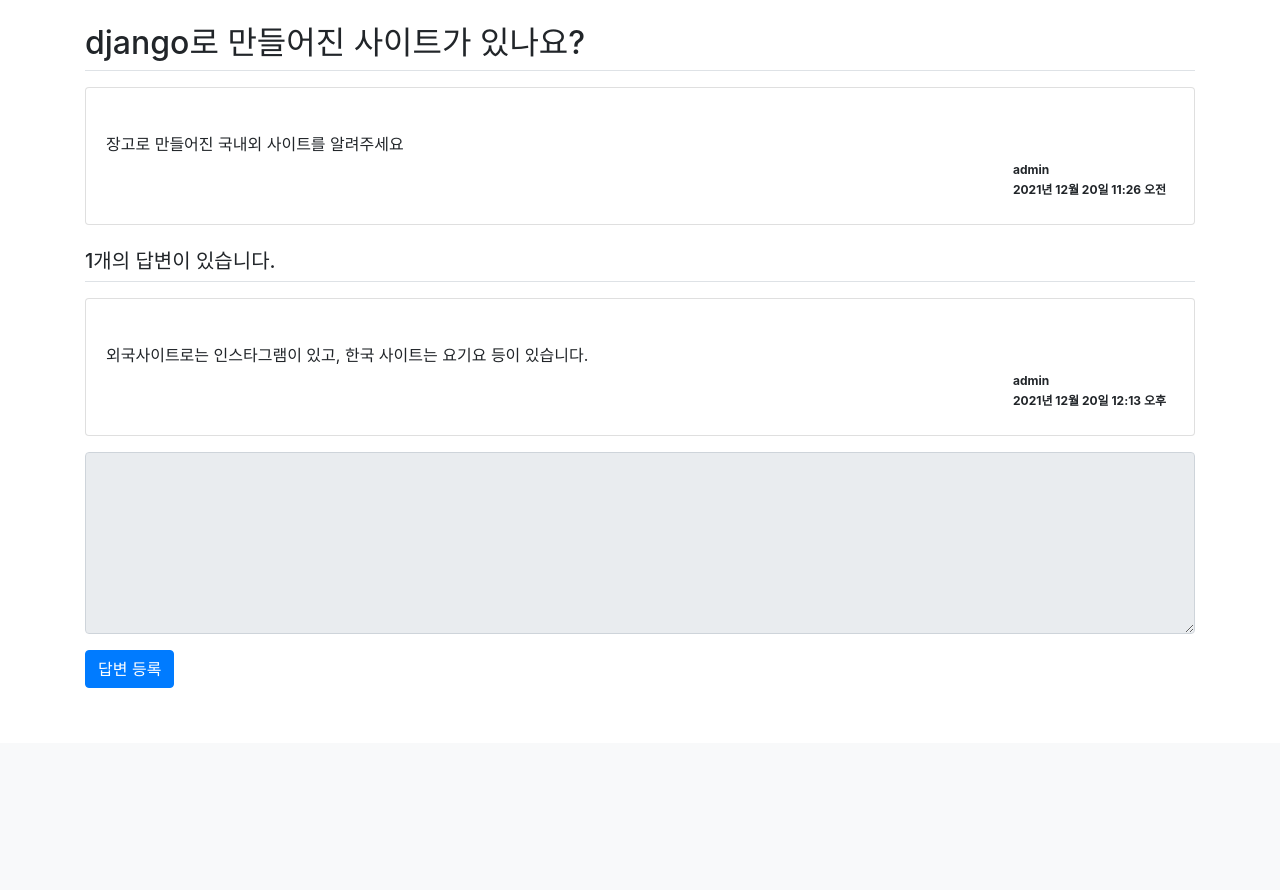
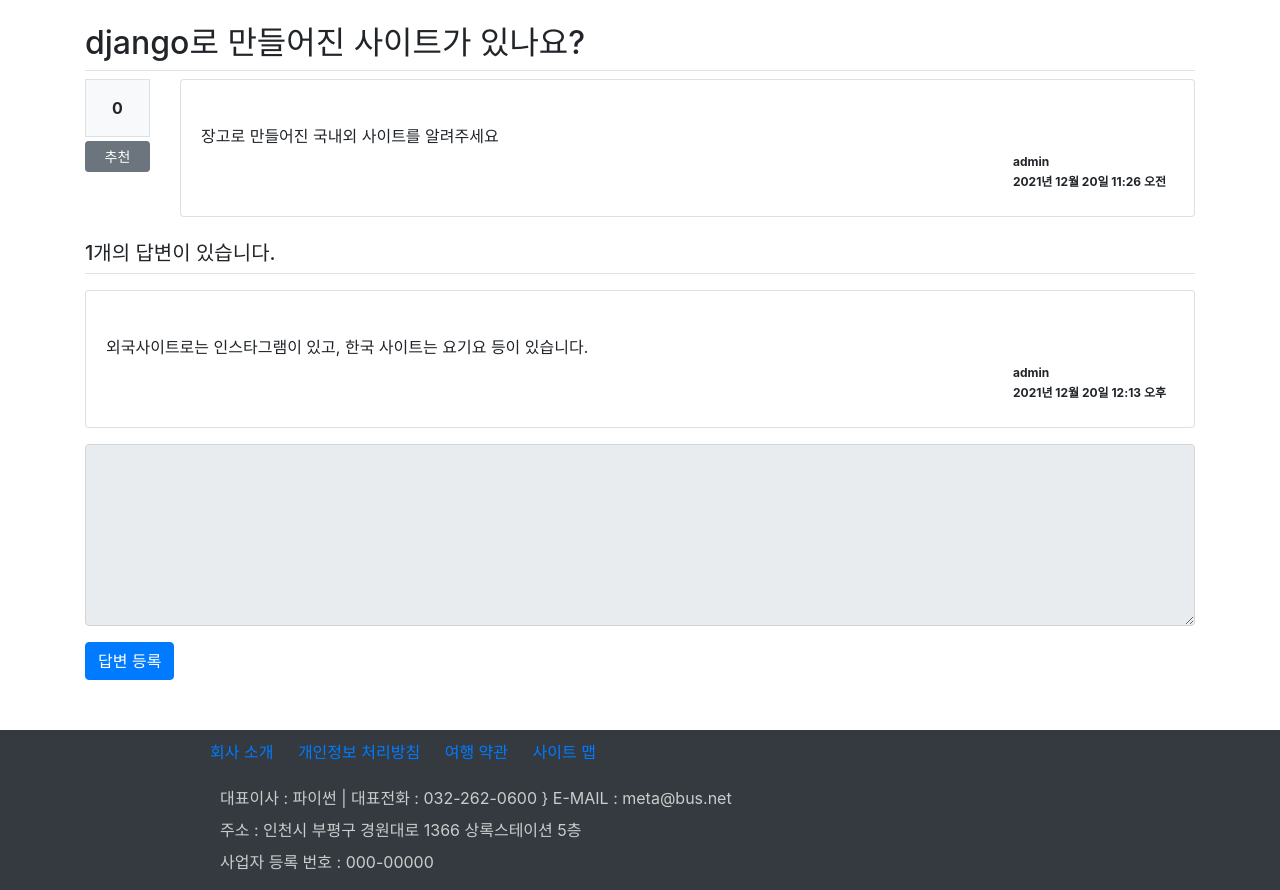
Before and after one commit to Parkjj94/pyweb, a Django app: page /board/1/ in a window 1280 px wide. Shown: the part 57-947 px from the top of the page. Before the commit the page ends 745 px from the top, so only its background shows below. Run offline with Django 4.2, Linux system fonts and the light colour scheme; data comes from the database, SQL or seed files in the repository; both versions use the stored data as it was after the commit; some libraries are stand-ins or nearby versions.

Commit message:
추천 기능

```diff
--- a/board/models.py
+++ b/board/models.py
@@ -2,11 +2,12 @@ from django.contrib.auth.models import User
 from django.db import models
 
 class Question(models.Model):
-    author = models.ForeignKey(User, on_delete=models.CASCADE)
+    author = models.ForeignKey(User, on_delete=models.CASCADE, related_name='author_question')
     subject = models.CharField(max_length=100)  #제목 칼럼
     content = models.TextField()                #질문 내용
     create_date = models.DateTimeField()        #질문 작성일
     modify_date = models.DateTimeField(null=True, blank=True)  #질문 수정일
+    voter = models.ManyToManyField(User, related_name='voter_question')        #추천수
 
     def __str__(self):
         return self.subject
@@ -20,3 +21,14 @@ class Answer(models.Model):
 
     def __str__(self):
         return self.content
+
+# Comment 모델 생성
+class Comment(models.Model):
+    author = models.ForeignKey(User, on_delete=models.CASCADE) # 댓글 글쓴이
+    content = models.TextField()        # 댓글 내용
+    create_date = models.DateTimeField() # 작성일
+    modify_date = models.DateTimeField(null=True, blank=True)
+    question = models.ForeignKey(Question, null=True, blank=True,
+                                 on_delete=models.CASCADE)
+    answer = models.ForeignKey(Answer, null=True, blank=True,
+                                 on_delete=models.CASCADE)
--- a/board/urls.py
+++ b/board/urls.py
@@ -27,4 +27,9 @@ urlpatterns = [
     #답변 삭제
     path('answer/delete/<int:answer_id>/', views.answer_delete,
          name='answer_delete'),
+    #질문 추천
+    path('vote/question/<int:question_id>/', views.vote_question,
+         name='vote_question'),
+
+    #답변 추천은 집에서 해보기 url, views, detail
 ]
--- a/board/views.py
+++ b/board/views.py
@@ -1,3 +1,4 @@
+from django.contrib import messages
 from django.contrib.auth.decorators import login_required
 from django.core.paginator import Paginator
 from django.http import HttpResponse
@@ -107,3 +108,13 @@ def answer_delete(request, answer_id):
     answer = get_object_or_404(Answer, pk=answer_id)
     answer.delete()
     return redirect('board:detail', question_id=answer.question.id)
+
+@login_required(login_url='common:login')
+def vote_question(request, question_id):
+    #질문 추천
+    question = get_object_or_404(Question, pk=question_id)
+    if request.user == question.author:
+        messages.error(request, '본인이 작성한 글은 추천할 수 없습니다.')
+    else:
+        question.voter.add(request.user)    # 추천 추가(로그인한 사람)
+    return redirect('board:detail', question_id)
--- /dev/null
+++ b/static/board/css/style.css
@@ -0,0 +1,9 @@
+/* 본문 스타일 */
+section{height: 650px;}
+
+/* footer style */
+footer{height: 160px; margin-top: 50px;}
+footer .list-inline{margin-left: 200px; }
+footer .list-inline li{display:inline-block; margin:10px;}
+footer address{margin-left: 220px; color: #ccc;}
+footer address p{line-height: 1rem;}
--- a/templates/base.html
+++ b/templates/base.html
@@ -5,6 +5,7 @@
     <meta charset="UTF-8">
     <title>Hi~ pyweb</title>
     <link rel="stylesheet" href="{% static 'board/css/bootstrap.css' %}">
+    <link rel="stylesheet" href="{% static 'board/css/style.css' %}">
 </head>
 <body>
 {% include 'navbar.html' %}
@@ -12,6 +13,7 @@
 {% block content %}
     <!--내용-->
 {% endblock %}
+{% include 'footer.html' %}
 <!-- 기본 템플릿 안에 삽입될 내용 end -->
 <script src="{% static 'board/js/jquery-3.6.0.js' %}"></script>
 <script src="{% static 'board/js/bootstrap.js' %}"></script>
--- a/templates/board/answer_form.html
+++ b/templates/board/answer_form.html
@@ -1,6 +1,7 @@
 {% extends 'base.html' %}
 {% block content %}
 <div class="container">
+    <section>
         <h5 class="border-bottom my-3 pb-2">답변 수정</h5>
         <form action="" method="post" >
             {% csrf_token %}
@@ -22,5 +23,6 @@
             </div>
             <input type="submit" value="저장하기" class="btn btn-primary">
         </form>
+    </section>
 </div>
 {% endblock %}
--- a/templates/board/detail.html
+++ b/templates/board/detail.html
@@ -2,7 +2,29 @@
 {% block content %}
 <div class="container my-3">
     <h2 class="border-bottom py-2">{{ question.subject }}</h2>
-    <div class="card my-3">
+    <!-- 추천 오류 -->
+    {% if messages %}
+        {% for message in messages %}
+    <div class="alert alert-danger">
+            <strong>{{ massage.tags }}</strong>
+        <ul>
+            <li>{{ message.message }}</li>
+        </ul>
+        </div>
+        {% endfor %}
+    {% endif %}
+    <div class="row">
+        <!-- 추천 영역 -->
+        <div class="col-1">
+            <div class="bg-light text-center border font-weight-bolder p-3">
+                {{ question.voter.count }}
+            </div>
+            <a href="#" data-uri="{% url 'board:vote_question' question.id %}"
+               class="recommend btn btn-sm btn-secondary btn-block my-1">추천</a>
+        </div>
+        <!-- 질문 영역 -->
+        <div class="col-11">
+        <div class="card">
             <div class="card-body">
                 <div class="card-text" style="white-space:pre-line"> <!--style은 줄바꿈 출력-->
                     {{ question.content }}
@@ -27,6 +49,8 @@
                        class="delete btn btn-sm btn-outline-secondary">삭제</a>
                 </div>
                 {% endif %}
+            </div>
+        </div>
         </div>
     </div>
     <h5 class="border-bottom my-3 py-2">
@@ -88,11 +112,19 @@
 {% block script %}
 <script>
     $(document).ready(function(){
+        //삭제 처리
         $(".delete").on('click', function(){
             if(confirm('정말로 삭제하시겠습니까?')){
                 location.href = $(this).data('uri')
             }
         });
+
+        //추천 처리
+        $(".recommend").on('click', function(){
+            if(confirm('정말로 추천하시겠습니까?')){
+                location.href= $(this).data('uri');
+            }
+        });
     });
 </script>
 {% endblock %}
--- a/templates/board/index.html
+++ b/templates/board/index.html
@@ -1,5 +1,6 @@
 {% extends 'base.html' %}
 {% block content %}
+<section>
     <div class="jumbotron">
         <div class="text-center">
             <h1>Welcome~ My Home!</h1>
@@ -9,5 +10,7 @@
         <img src="../../static/board/images/coffee-gray.jpg">
         <p id="demo" class="my-3"></p>
     </div>
+</section>
+
 <script src="../../static/board/js/main_js.js"></script>
 {% endblock %}
--- a/templates/board/question_form.html
+++ b/templates/board/question_form.html
@@ -1,6 +1,7 @@
 {% extends 'base.html' %}
 {% block content %}
 <div class="container">
+    <section>
         <h5 class="border-bottom my-3 pb-2">질문 등록</h5>
         <form action="" method="post">
             {% csrf_token %}
@@ -29,5 +30,6 @@
             </div>
             <input type="submit" value="저장하기" class="btn btn-primary">
         </form>
+    </section>
 </div>
 {% endblock %}
--- a/templates/common/login.html
+++ b/templates/common/login.html
@@ -1,6 +1,7 @@
 {% extends 'base.html' %}
 {% block content %}
 <div class="container">
+    <section>
         <div class="row my-3">
             <div class="col-4">
                 <h4>로그인</h4>
@@ -26,5 +27,6 @@
             </div>
             <button type="submit" class="btn btn-primary">로그인</button>
         </form>
+    </section>
 </div>
 {% endblock %}
--- a/templates/common/signup.html
+++ b/templates/common/signup.html
@@ -1,6 +1,7 @@
 {% extends 'base.html' %}
 {% block content %}
 <div class="container">
+    <section>
         <div class="row my-3">
             <div class="col-4">
                 <h4>회원가입</h4>
@@ -38,5 +39,6 @@
             </div>
             <button type="submit" class="btn btn-primary">가입하기</button>
         </form>
+    </section>
 </div>
 {% endblock %}
--- /dev/null
+++ b/templates/footer.html
@@ -0,0 +1,14 @@
+<footer class="bg-dark">
+  <ul class="list-inline">
+    <li><a href="#">회사 소개</a></li>
+    <li><a href="#">개인정보 처리방침</a></li>
+    <li><a href="#">여행 약관</a></li>
+    <li><a href="#">사이트 맵</a></li>
+  </ul>
+  <address>
+    <p>대표이사 : 파이썬 | 대표전화 : 032-262-0600 } E-MAIL : meta@bus.net</p>
+    <p>주소 : 인천시 부평구 경원대로 1366 상록스테이션 5층</p>
+    <p>사업자 등록 번호 : 000-00000</p>
+  </address>
+
+</footer>
--- a/templates/polls/poll_detail.html
+++ b/templates/polls/poll_detail.html
@@ -1,6 +1,7 @@
 {% extends 'base.html' %}
 {% block content %}
 <div class="container my-3">
+    <section>
         <h4 class="border-bottom py-2">투표 하기</h4>
         <div class="card my-3" style="width: 50rem">
             <h5 style="margin:20px 100px 10px;">{{ question.question_text }}</h5>
@@ -21,5 +22,6 @@
                 <button type="submit" class="btn btn-success">투표</button>
             </form>
         </div>
+    </section>
 </div>
 {% endblock %}
--- a/templates/polls/poll_list.html
+++ b/templates/polls/poll_list.html
@@ -1,6 +1,7 @@
 {% extends 'base.html' %}
 {% block content %}
 <div class="container my-3">
+    <section>
         <h4 class="border-bottom py-2">설문 목록</h4>
         <div class="row">
             {% if question_list %}
@@ -21,5 +22,6 @@
                 <p>설문이 없습니다.</p>
             {% endif %}
         </div>
+    </section>
 </div>
 {% endblock %}
--- a/templates/polls/poll_result.html
+++ b/templates/polls/poll_result.html
@@ -1,6 +1,7 @@
 {% extends 'base.html' %}
 {% block content %}
 <div class="container my-3">
+    <section>
         <h4 class="border-bottom py-2">투표 결과</h4>
         <div class="card my-3" style="width: 50rem">
             <h5 style="margin:20px 100px 10px;">{{ question.question_text }}</h5>
@@ -16,5 +17,6 @@
                    class="btn btn-secondary my-4">설문목록 가기</a>
             </div>
         </div>
+    </section>
 </div>
 {% endblock %}
```
Also changed, not shown: templates/board/question_list.html (+10 -1 lines), board/migrations/0007_question_voter_alter_question_author.py (added), board/migrations/0008_comment.py (added), db.sqlite3. Lines whose indentation alone changed are shown as unchanged.
